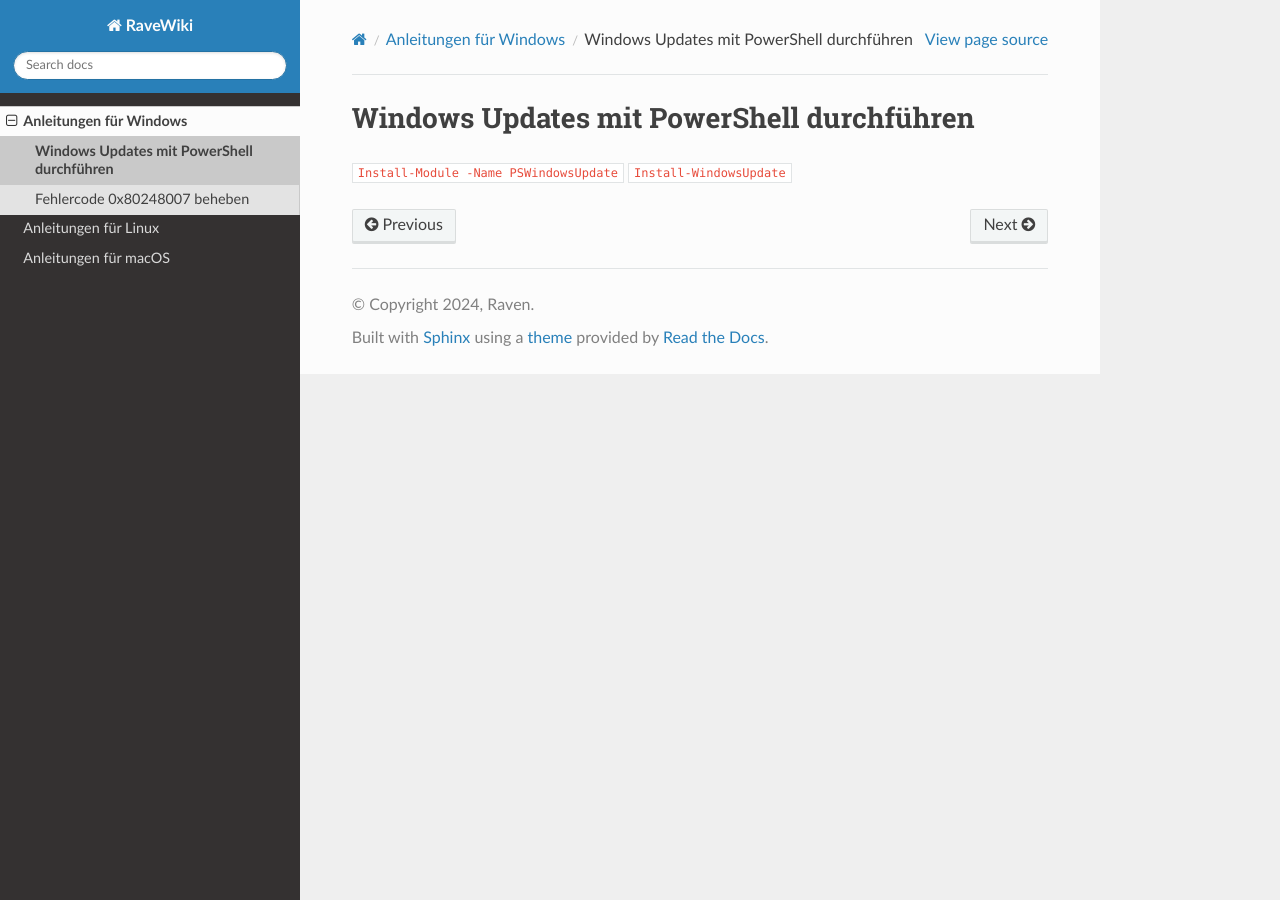
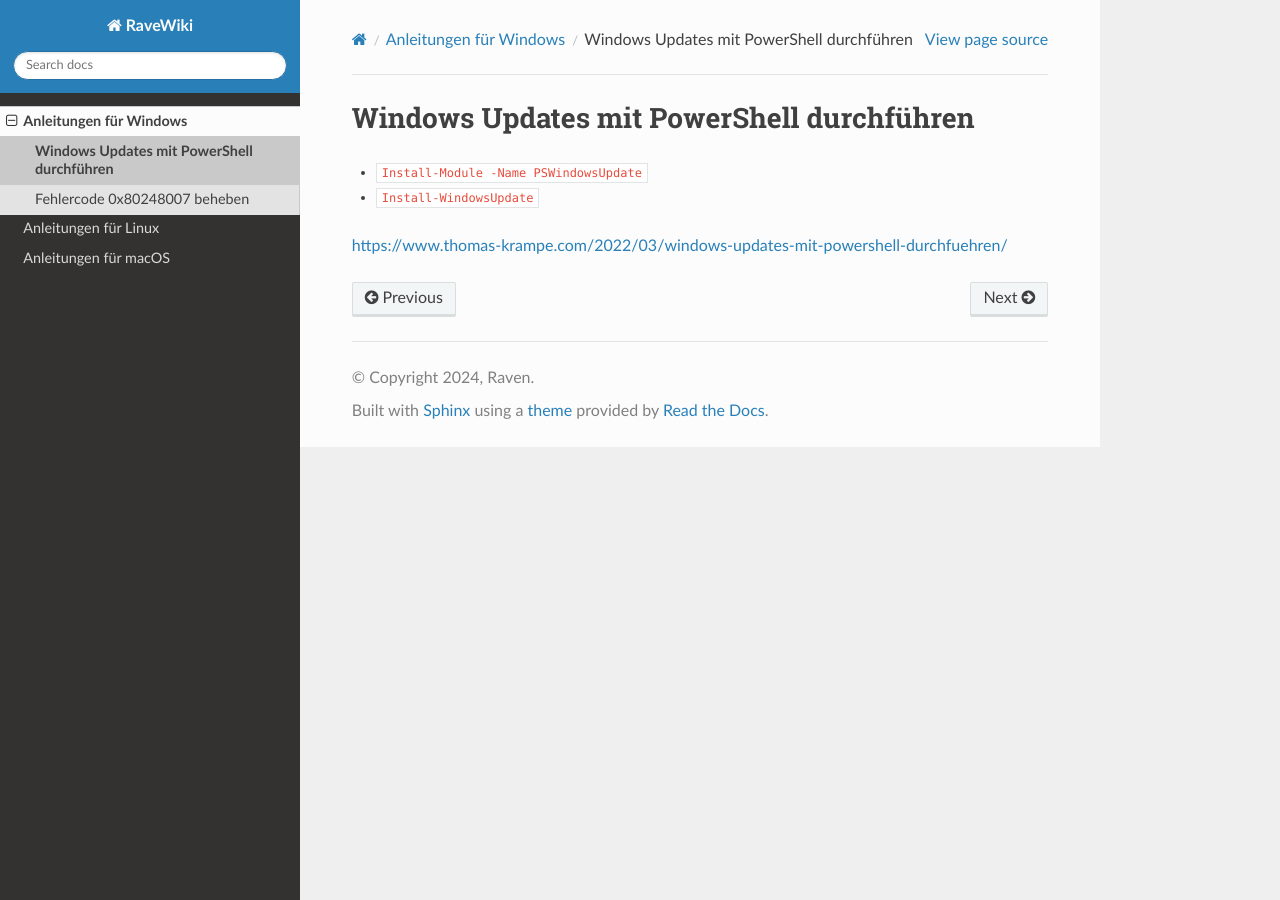
Before and after one commit to SirenTheSiren/ravewiki, a Sphinx documentation site: the page built from docs/source/windows/win-update/PSWindowsUpdate.rst, in a window 1280 px wide. Built offline with Sphinx 7.4.7 and the Read the Docs theme 3.1.0, drawn with Linux system fonts in a browser that asks for light colours; part of the change alters nothing that is shown.

Commit message:
Update PSWindowsUpdate.rst

```diff
--- a/docs/source/windows/win-update/PSWindowsUpdate.rst
+++ b/docs/source/windows/win-update/PSWindowsUpdate.rst
@@ -1,5 +1,7 @@
 Windows Updates mit PowerShell durchführen
 =====
 
-``Install-Module -Name PSWindowsUpdate``
-``Install-WindowsUpdate``
+- ``Install-Module -Name PSWindowsUpdate``
+- ``Install-WindowsUpdate``
+
+https://www.thomas-krampe.com/2022/03/windows-updates-mit-powershell-durchfuehren/
```
